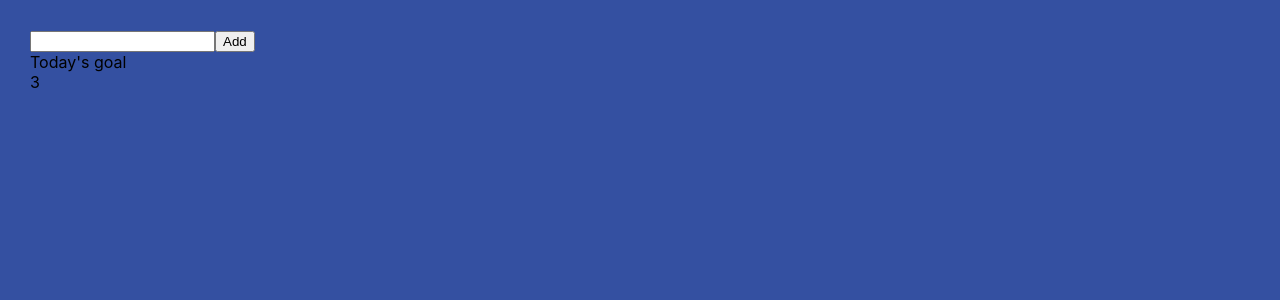
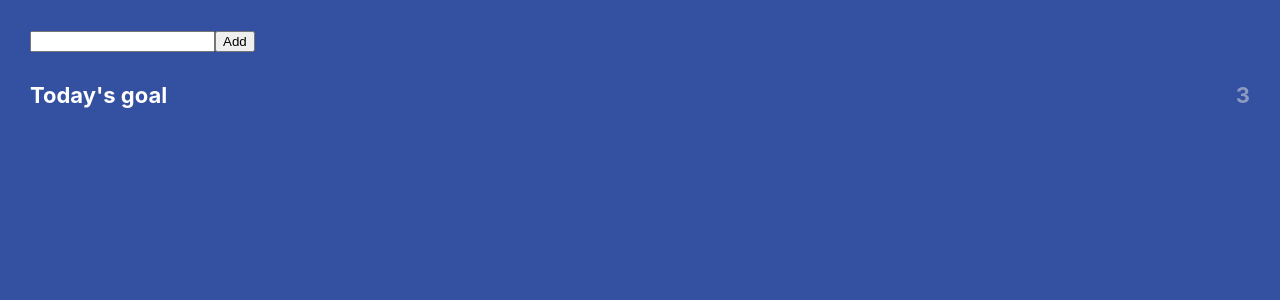
Before and after one commit to Jds-23/whats-my-goal, a React (Create React App) app: page / in a window 1280 px wide. Shown: the top 300 px of the page. Built offline with nearby package versions, Linux system fonts and the light colour scheme.

Commit message:
feat: add task counter

```diff
--- a/src/App.tsx
+++ b/src/App.tsx
@@ -11,9 +11,11 @@ interface TasksInterface {
 }
 function App() {
   const [title, setTitle] = useState("");
+  const [nofActiveTask, setNofActiveTask] = useState(0);
   const [tasks, setTasks] = useState<TasksInterface[]>([]);
   const addTask = () => {
     setTasks([...tasks, { title, completed: false, id: uuidv4() }]);
+    setNofActiveTask((prv) => prv + 1);
     setTitle("");
   };
   const handleDone = (id: string) => {
@@ -22,9 +24,9 @@ function App() {
         ? { ...task, completed: !task.completed }
         : { ...task };
     });
+    setNofActiveTask((prv) => prv - 1);
     setTasks(mapped);
   };
-  console.log(tasks);
   return (
     <div className="app">
       <div>
--- a/src/components/TaskListHeader/TaskListHeader.css
+++ b/src/components/TaskListHeader/TaskListHeader.css
@@ -0,0 +1,14 @@
+.task-list-header {
+  display: flex;
+  justify-content: space-between;
+  font-size: 22px;
+  font-weight: bold;
+  margin-top: 30px;
+  margin-bottom: 20px;
+}
+.task-list-header__text {
+  color: #fff;
+}
+.task-list-header__number {
+  color: #8c9ac2;
+}
--- a/src/components/TaskListHeader/TaskListHeader.tsx
+++ b/src/components/TaskListHeader/TaskListHeader.tsx
@@ -1,5 +1,5 @@
 import React from "react";
-
+import "./TaskListHeader.css";
 interface props {}
 
 const TaskListHeader: React.FC<props> = () => {
```
